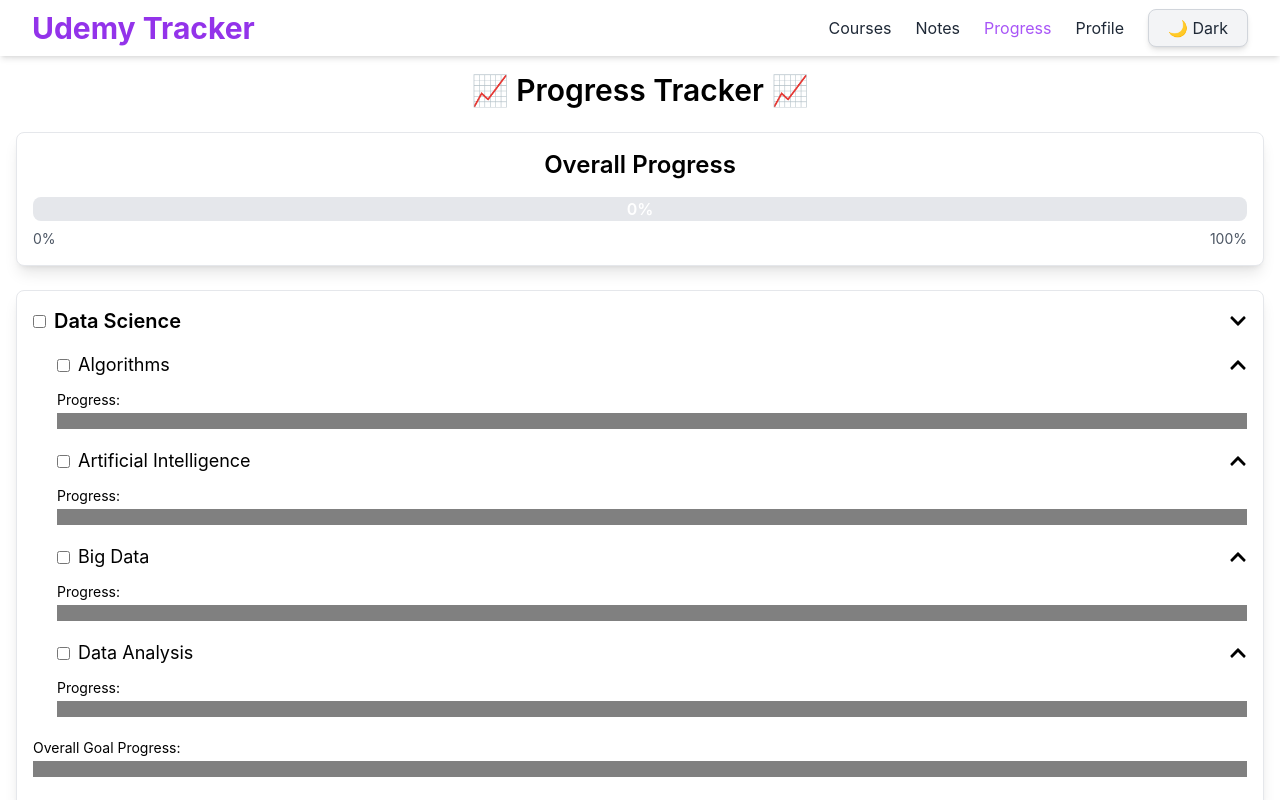
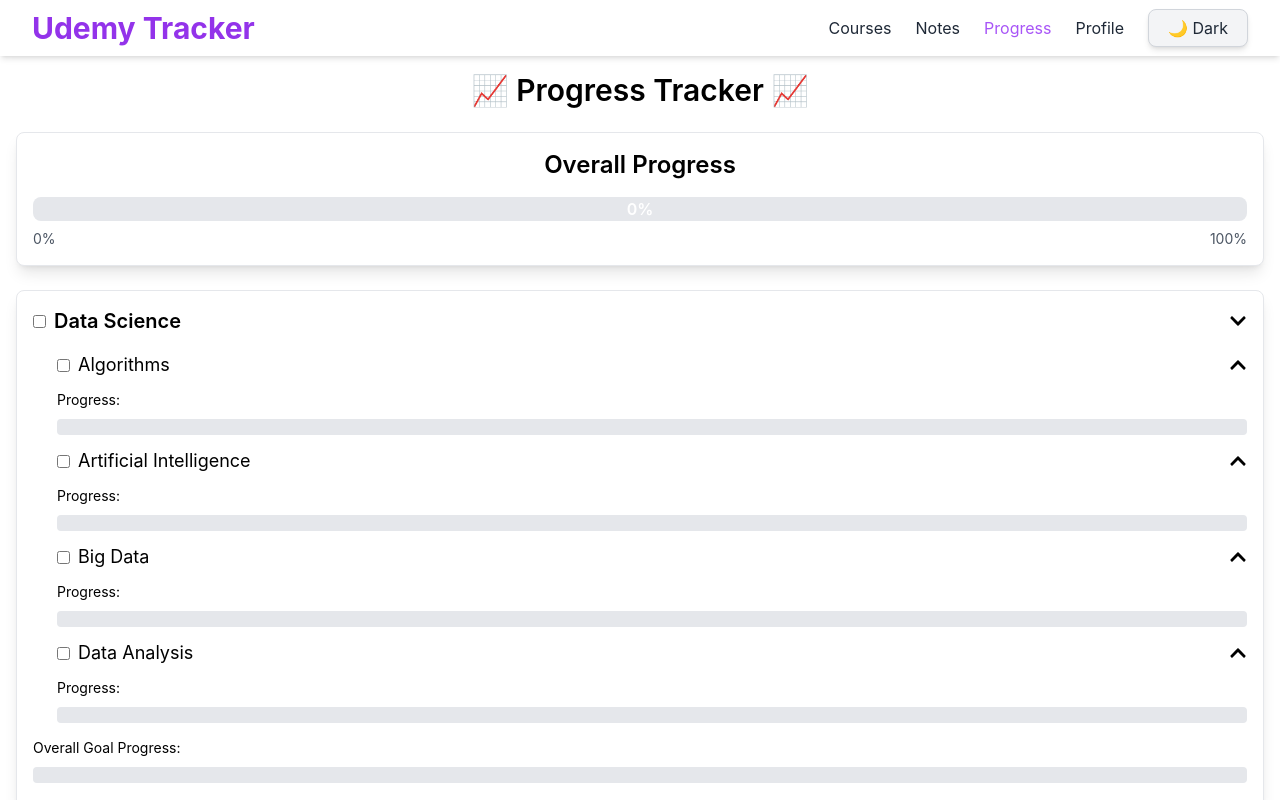
Before and after one commit to rohanmistry231/Udemy-Tracker-Frontend, a React (Create React App) app: page /progress in a window 1280 px wide. Both pictures are taken after a click on the element "Data Science". Shown: the top 800 px of the page. Built offline with nearby package versions, Linux system fonts and the light colour scheme.

Commit message:
Updated Porgress Component

```diff
--- a/src/pages/Progress.jsx
+++ b/src/pages/Progress.jsx
@@ -1,4 +1,4 @@
-import React, { useState } from "react";
+import React, { useState, useEffect } from "react";
 import { useTheme } from "../context/ThemeContext";
 import { FaChevronDown, FaChevronUp } from "react-icons/fa";
 
@@ -39,32 +39,35 @@ const Progress = () => {
     "Artificial Intelligence": ["Machine Learning", "Neural Networks", "Natural Language Processing"],
   };
 
-  const [checkedCategories, setCheckedCategories] = useState(
-    categories.reduce((acc, category) => ({ ...acc, [category]: false }), {})
-  );
+  const [checkedCategories, setCheckedCategories] = useState(() => {
+    const storedCategories = JSON.parse(localStorage.getItem("checkedCategories"));
+    return storedCategories || categories.reduce((acc, category) => ({ ...acc, [category]: false }), {});
+  });
 
-  const [checkedGoals, setCheckedGoals] = useState(
-    Object.keys(targetGoals).reduce((acc, category) => ({
+  const [checkedGoals, setCheckedGoals] = useState(() => {
+    const storedGoals = JSON.parse(localStorage.getItem("checkedGoals"));
+    return storedGoals || Object.keys(targetGoals).reduce((acc, category) => ({
       ...acc,
       [category]: targetGoals[category]?.reduce((goalAcc, goal) => {
         goalAcc[goal] = false;
         return goalAcc;
       }, {}),
-    }), {})
-  );
+    }), {});
+  });
 
-  const [checkedSubGoals, setCheckedSubGoals] = useState(
-    Object.keys(subGoals).reduce((acc, goal) => ({
+  const [checkedSubGoals, setCheckedSubGoals] = useState(() => {
+    const storedSubGoals = JSON.parse(localStorage.getItem("checkedSubGoals"));
+    return storedSubGoals || Object.keys(subGoals).reduce((acc, goal) => ({
       ...acc,
       [goal]: subGoals[goal]?.reduce((subAcc, subGoal) => {
         subAcc[subGoal] = false;
         return subAcc;
       }, {}),
-    }), {})
-  );
+    }), {});
+  });
 
   const [collapsedCategories, setCollapsedCategories] = useState(
-    categories.reduce((acc, category) => ({ ...acc, [category]: false }), {}) // All categories start collapsed
+    categories.reduce((acc, category) => ({ ...acc, [category]: false }), {})
   );
 
   const [collapsedGoals, setCollapsedGoals] = useState(
@@ -76,6 +79,21 @@ const Progress = () => {
       }, {}),
     }), {})
   );
+
+  useEffect(() => {
+    // Save the checked states to localStorage whenever they change
+    localStorage.setItem("checkedCategories", JSON.stringify(checkedCategories));
+  }, [checkedCategories]);
+
+  useEffect(() => {
+    // Save the checked goals to localStorage whenever they change
+    localStorage.setItem("checkedGoals", JSON.stringify(checkedGoals));
+  }, [checkedGoals]);
+
+  useEffect(() => {
+    // Save the checked subgoals to localStorage whenever they change
+    localStorage.setItem("checkedSubGoals", JSON.stringify(checkedSubGoals));
+  }, [checkedSubGoals]);
 
   const toggleCategory = (category) => {
     setCheckedCategories((prev) => ({
@@ -128,16 +146,20 @@ const Progress = () => {
 
   const overallProgress = getProgress(checkedCategories, categories.length);
 
+  const getTextClass = (checked) => {
+    return checked ? "text-green-500" : ""; // Apply green text if checked
+  };
+
   return (
     <div className={isDarkMode ? "bg-gray-900 text-white" : "bg-white text-black"}>
       <h2 className="text-3xl font-semibold text-center py-4 mt-14 flex justify-center items-center">
         📈 Progress Tracker 📈
       </h2>
 
-      <div className={`my-2 mx-4 ${isDarkMode ? " bg-gray-800 text-white" : "border bg-white text-black"} rounded-lg shadow-lg p-4`}>
+      <div className={`my-2 mx-4 ${isDarkMode ? "bg-gray-800 text-white" : "border bg-white text-black"} rounded-lg shadow-lg p-4`}>
         <h2 className="text-2xl font-semibold mb-4 text-center">Overall Progress</h2>
         <div className="relative w-full h-6 bg-gray-200 rounded-lg overflow-hidden">
-          <div className="absolute top-0 left-0 h-full bg-gradient-to-r from-blue-400 to-indigo-600" style={{ width: `${overallProgress}%` }} />
+          <div className="absolute top-0 left-0 h-full bg-gradient-to-r from-blue-400 to-indigo-600" style={{ width: `${overallProgress}%`, transition: "width 0.5s ease-in-out", }} />
           <div className="absolute top-0 left-0 w-full h-full flex justify-center items-center">
             <span className="text-white font-semibold">{Math.round(overallProgress)}%</span>
           </div>
@@ -150,12 +172,12 @@ const Progress = () => {
 
       {categories.map((category) => (
         <div key={category} className="my-6 mx-4">
-          <div className={isDarkMode ? " rounded-lg shadow-lg p-4 bg-gray-800 text-white" : "border rounded-lg shadow-lg p-4 bg-white text-black"}>
+          <div className={isDarkMode ? "rounded-lg shadow-lg p-4 bg-gray-800 text-white" : "border rounded-lg shadow-lg p-4 bg-white text-black"}>
             <div className="flex items-center justify-between">
               <div className="flex items-center">
                 <input type="checkbox" checked={checkedCategories[category]} onChange={() => toggleCategory(category)} className="mr-2" />
                 <h2
-                  className="text-xl font-semibold cursor-pointer"
+                  className={`text-xl font-semibold cursor-pointer ${getTextClass(checkedCategories[category])}`}
                   onClick={() => toggleCategoryCollapse(category)}
                 >
                   {category}
@@ -174,8 +196,8 @@ const Progress = () => {
                       <div className="flex items-center">
                         <input type="checkbox" checked={checkedGoals[category]?.[goal]} onChange={() => toggleGoal(category, goal)} className="mr-2" />
                         <h3
-                          className="text-lg cursor-pointer"
-                          onClick={() => toggleGoalCollapse(category, goal)} // Add collapse for goal title
+                          className={`text-lg cursor-pointer ${getTextClass(checkedGoals[category]?.[goal])}`}
+                          onClick={() => toggleGoalCollapse(category, goal)}
                         >
                           {goal}
                         </h3>
@@ -191,25 +213,41 @@ const Progress = () => {
                           <div key={subGoal} className="ml-6 my-2">
                             <div className="flex items-center">
                               <input type="checkbox" checked={checkedSubGoals[goal]?.[subGoal]} onChange={() => toggleSubGoal(goal, subGoal)} className="mr-2" />
-                              <span>{subGoal}</span>
+                              <span className={`${getTextClass(checkedSubGoals[goal]?.[subGoal])}`}>{subGoal}</span>
+
                             </div>
                           </div>
+
                         ))}
                       </div>
                     )}
-
-                    <div className="my-2">
-                      <label className="text-sm">Progress:</label>
-                      <progress value={getProgress(checkedSubGoals[goal], subGoals[goal]?.length)} max={100} className="w-full" />
-                    </div>
+                  <div className="my-2">
+  <label className="text-sm">Progress:</label>
+  <div className="relative w-full h-4 mt-2 bg-gray-200 rounded overflow-hidden">
+    <div
+      className="absolute top-0 left-0 h-full bg-gradient-to-r from-blue-400 to-indigo-600"
+      style={{
+        width: `${getProgress(checkedSubGoals[goal], subGoals[goal]?.length)}%`,
+        transition: "width 0.5s ease-in-out",
+      }}
+    />
+  </div>
+</div>
                   </div>
                 ))}
-
-                <div className="my-2">
-                  <label className="text-sm">Overall Goal Progress:</label>
-                  <progress value={getProgress(checkedGoals[category], targetGoals[category]?.length)} max={100} className="w-full" />
-                </div>
-              </div>
+              <div className="my-2">
+  <label className="text-sm">Overall Goal Progress:</label>
+  <div className="relative w-full h-4 mt-2 bg-gray-200 rounded overflow-hidden">
+    <div
+      className="absolute top-0 left-0 h-full bg-gradient-to-r from-green-400 to-teal-500"
+      style={{
+        width: `${getProgress(checkedGoals[category], targetGoals[category]?.length)}%`,
+        transition: "width 0.5s ease-in-out",
+      }}
+    />
+  </div>
+</div>
+          </div>
             )}
           </div>
         </div>
```
